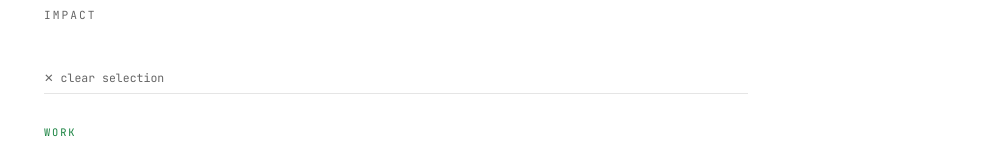
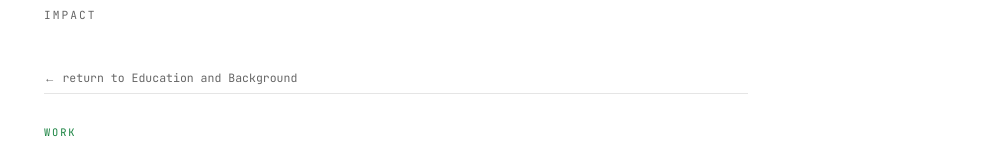
Before and after one commit to adamord10/adam-resume, a Next.js app: page / in a window 1280 px wide. Both pictures are taken after a click on the element 269 px from the left and 334 px from the top of the page. Shown: the part 477-623 px from the top of the page, without its empty margins (136-1131 px from the left). Built offline with nearby package versions, Linux system fonts and the light colour scheme.

Commit message:
copy: clear-selection button reads 'return to Education and Background'
Co-Authored-By: Claude Fable 5 <noreply@anthropic.com>
Claude-Session: https://claude.ai/code/session_015ozDhNpRMWuGQfja7oLcri

```diff
--- a/src/components/PortfolioApp.tsx
+++ b/src/components/PortfolioApp.tsx
@@ -70,7 +70,7 @@ export default function PortfolioApp({ nowYm }: { nowYm: string }) {
       {selected ? (
         <>
           <button className={styles.clearButton} onClick={deselect}>
-            ✕ clear selection
+            ← return to Education and Background
           </button>
           <EntryDetail entry={selected} nowYm={nowYm} />
         </>
```
Also changed, not shown: 1 other file (tests, documents, lock files or other folders).
